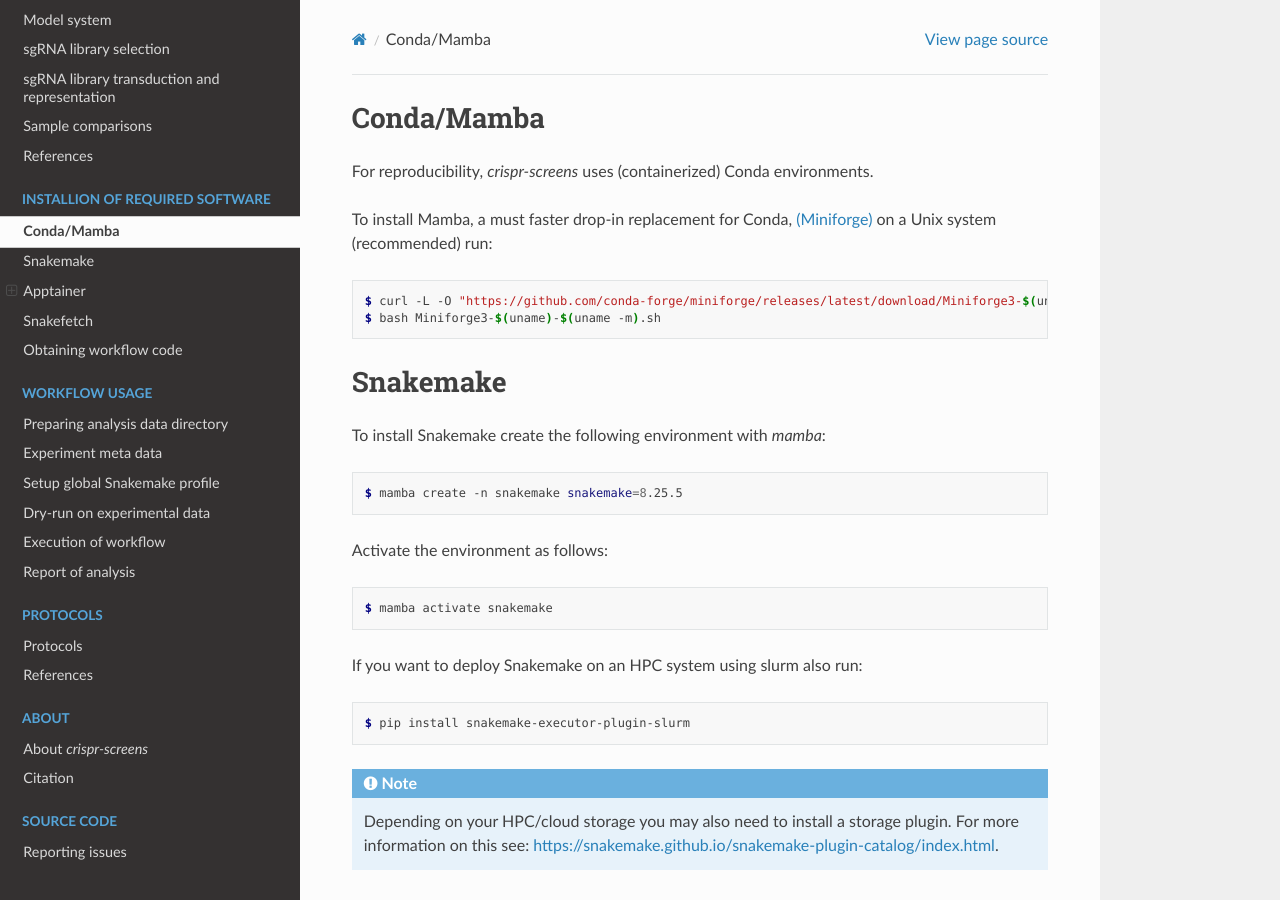
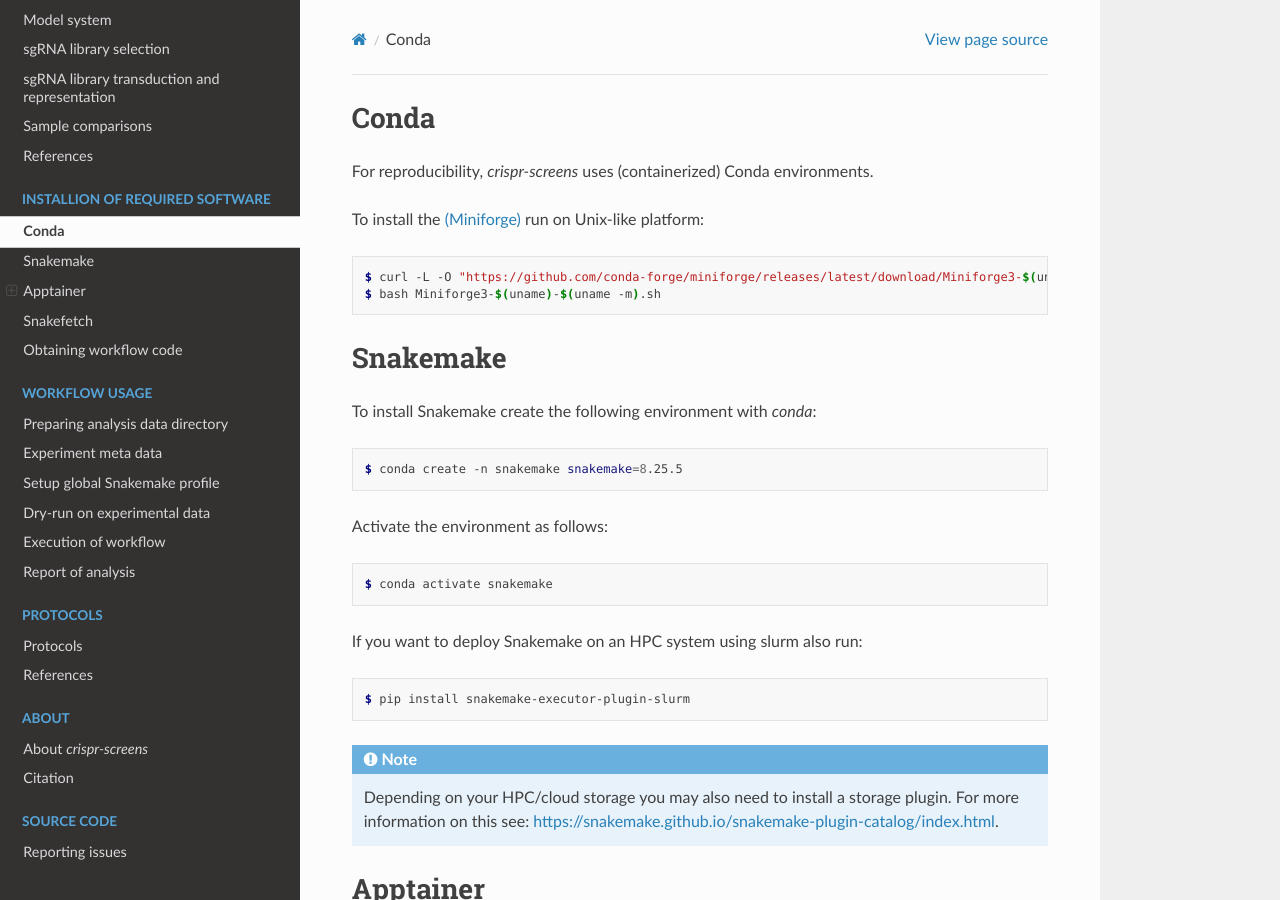
Before and after one commit to niekwit/crispr-screens, a Sphinx documentation site: the page built from docs/installation/installation.rst, in a window 1280 px wide and 900 px high. Built offline with Sphinx 7.4.7 and the Read the Docs theme 3.1.0, drawn with Linux system fonts in a browser that asks for light colours; some of the changed text lies outside the part shown.

Commit message:
install conda instead of mamba

```diff
--- a/docs/installation/installation.rst
+++ b/docs/installation/installation.rst
@@ -1,9 +1,9 @@
-Conda/Mamba
+Conda
 ===========
 
 For reproducibility, `crispr-screens` uses (containerized) Conda environments.
 
-To install Mamba, a must faster drop-in replacement for Conda, `(Miniforge) <https://github.com/conda-forge/miniforge>`_ on a Unix system (recommended) run:
+To install the `(Miniforge) <https://github.com/conda-forge/miniforge>`_  run on Unix-like platform:
 
 .. code-block:: console
 
@@ -14,17 +14,17 @@ To install Mamba, a must faster drop-in replacement for Conda, `(Miniforge) <htt
 Snakemake
 =========
 
-To install Snakemake create the following environment with `mamba`:
+To install Snakemake create the following environment with `conda`:
 
 .. code-block:: console
 
-    $ mamba create -n snakemake snakemake=8.25.5
+    $ conda create -n snakemake snakemake=8.25.5
 
 Activate the environment as follows:
 
 .. code-block:: console
 
-    $ mamba activate snakemake
+    $ conda activate snakemake
 
 If you want to deploy Snakemake on an HPC system using slurm also run:
 
@@ -64,12 +64,12 @@ On CentOS/RHEL:
     $ sudo yum install -y epel-release
     $ sudo yum install -y libseccomp-devel squashfs-tools fakeroot cryptsetup wget git
 
-Finally, install Apptainer with Mamba:
+Finally, install Apptainer with conda:
 
 .. code-block:: console
 
-    $ mamba activate snakemake
-    $ mamba install conda-forge::apptainer
+    $ conda activate snakemake
+    $ conda install conda-forge::apptainer
 
 Installation on HPC systems
 ---------------------------
```
